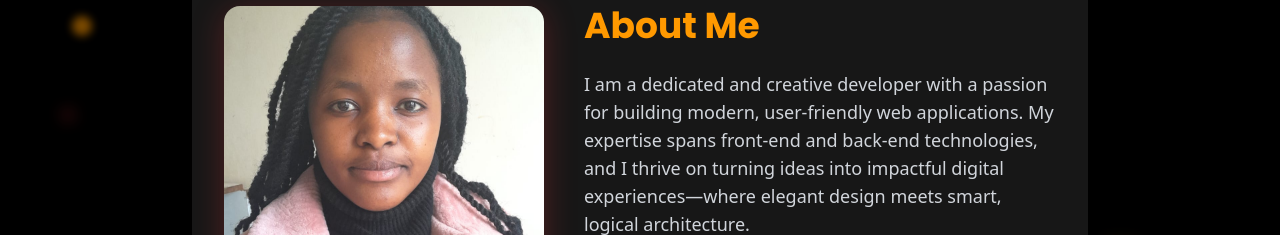
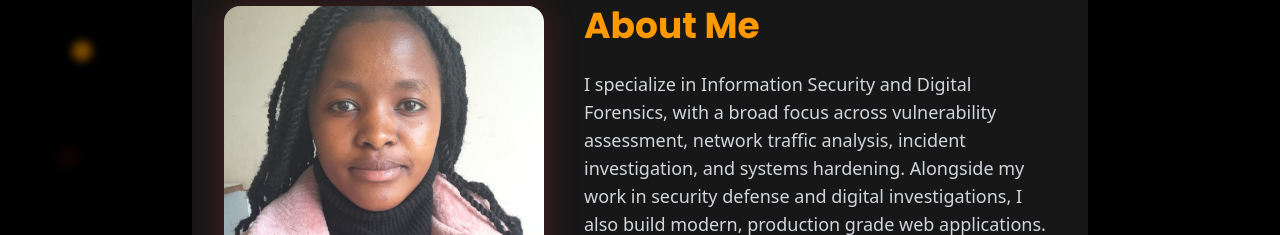
Before and after one commit to Ntinyari1/My-Portfolio, a React (Create React App) app: page / in a window 1280 px wide. Shown: the part 717-952 px from the top of the page. Built offline with nearby package versions, Linux system fonts and the light colour scheme.

Commit message:
Revise About Me section for specialization focus
Updated the About Me section to reflect specialization in Information Security and Digital Forensics, emphasizing skills in vulnerability assessment and web application development.

```diff
--- a/src/components/About.js
+++ b/src/components/About.js
@@ -16,7 +16,7 @@ const About = () => (
           <h2 className="text-3xl md:text-4xl font-bold mb-6 text-accent-orange animate-bounce-in">About Me</h2>
           <FadeInSection animation="fade-in-up" delay={120}>
             <p className="text-base md:text-lg text-gray-300">
-              I am a dedicated and creative developer with a passion for building modern, user-friendly web applications. My expertise spans front-end and back-end technologies, and I thrive on turning ideas into impactful digital experiences—where elegant design meets smart, logical architecture.
+             I specialize in Information Security and Digital Forensics, with a broad focus across vulnerability assessment, network traffic analysis, incident investigation, and systems hardening. Alongside my work in security defense and digital investigations, I also build modern, production grade web applications. My work spans the entire lifecycle of technology: understanding how systems are probed and compromised, safeguarding critical infrastructure, and engineering reliable software from the ground up.
             </p>
           </FadeInSection>
           <div className="mt-8 flex justify-center md:justify-start">
```
